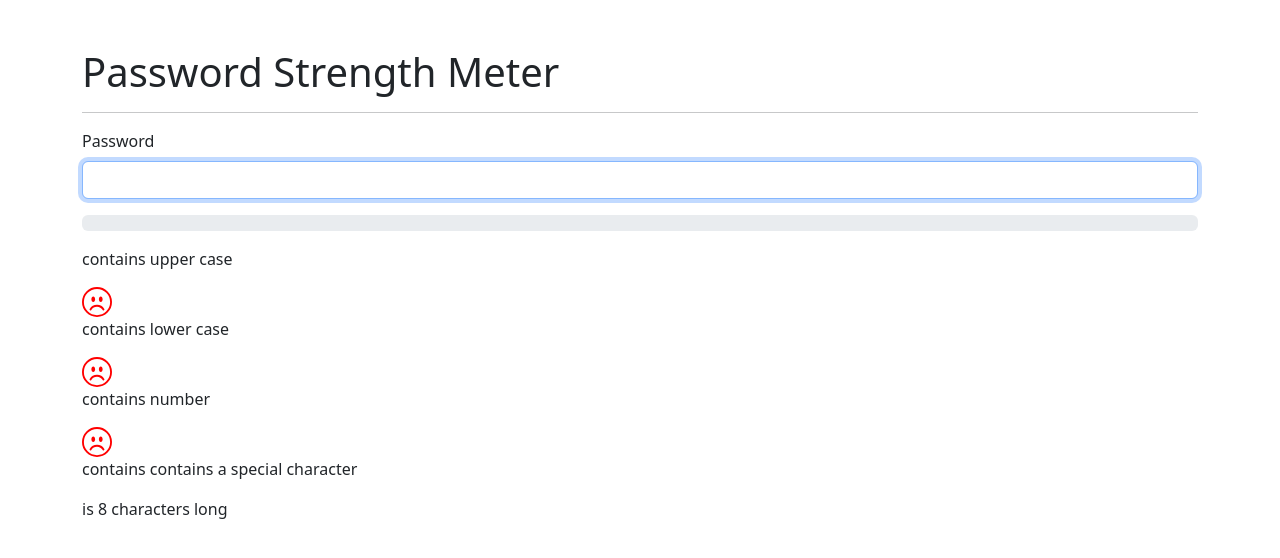
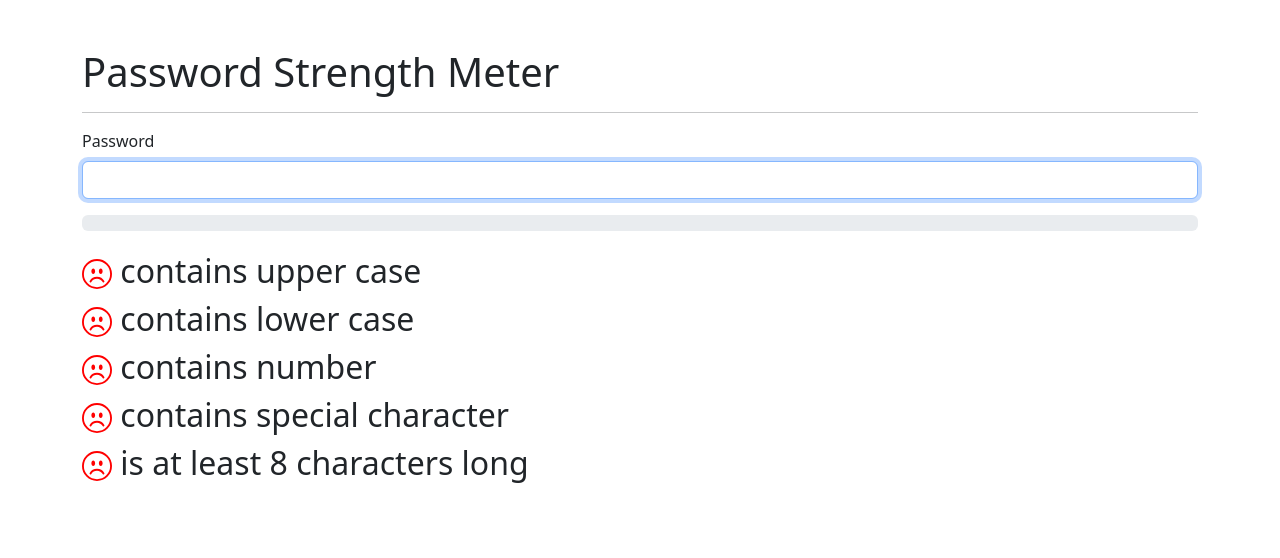
Before and after one commit to AkbharChowdhury/PasswordStrengthMeter, a PHP site: page / in a window 1280 px wide. Shown: the top 558 px of the page. Run offline with PHP 8.4, Linux system fonts and the light colour scheme; some libraries are stand-ins or nearby versions.

Commit message:
updated index file

```diff
--- a/index.php
+++ b/index.php
@@ -14,16 +14,47 @@
         </div>
       </div>
     </form>
-<section id="password-icons">
-  <p>contains upper case</p><div id="contains_upper"></div>
+<section>
+  <!-- vertically aligning icons -->
+
+<div style="font-size: 2rem;">
+  <div>
+    <span id="contains_upper"></span> contains upper case
+  </div>
+
+  <div>
+    <span id="contains_lower"></span> contains lower case
+  </div>
+
+  <div>
+    <span id="contains_number"></span> contains number
+  </div>
+
+  <div>
+    <span id="contains_special_chars"></span> contains special character
+  </div>
+
+  <div>
+    <span id="min_length"></span> is at least 8 characters long
+  </div>
+
+  <!-- <div><i class="fa-solid fa-skiing fa-fw" style="background:SkyBlue"></i> contains lower case</div>
+  <div><i class="fa-solid fa-skiing-nordic fa-fw" style="background:DodgerBlue"></i>contains number</div>
+  <div><i class="fa-solid fa-snowboarding fa-fw" style="background:SkyBlue"></i> contains contains a special character</div>
+  <div><i class="fa-solid fa-snowplow fa-fw" style="background:DodgerBlue"></i> is 8 characters long</div> -->
+</div>
+</section>
+<!-- <section id="password-icons">
+  <p>contains upper case</p>
+  <div id="contains_upper"></div>
   <p>contains lower case</p>
   <div id="contains_lower"></div>
   <p>contains number</p>
   <div id="contains_number"></div>
   <p>contains contains a special character</p>
-  <div id="contains_number"></div>
+  <div id="containsSpecialChars"></div>
   <p>is 8 characters long</p>
   <div id="minLength"></div>
-</section>
+</section> -->
  </div>
 <?php require_once 'templates/footer.php' ?>
```
